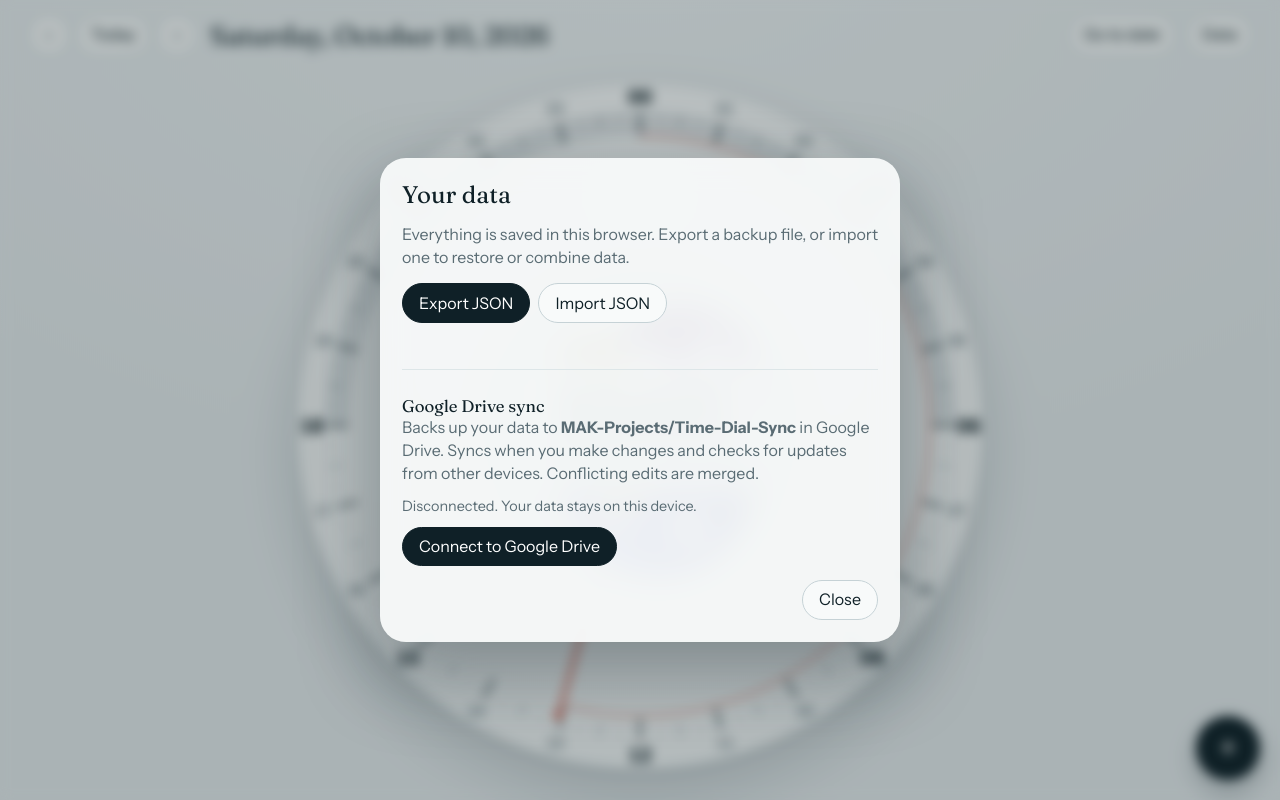
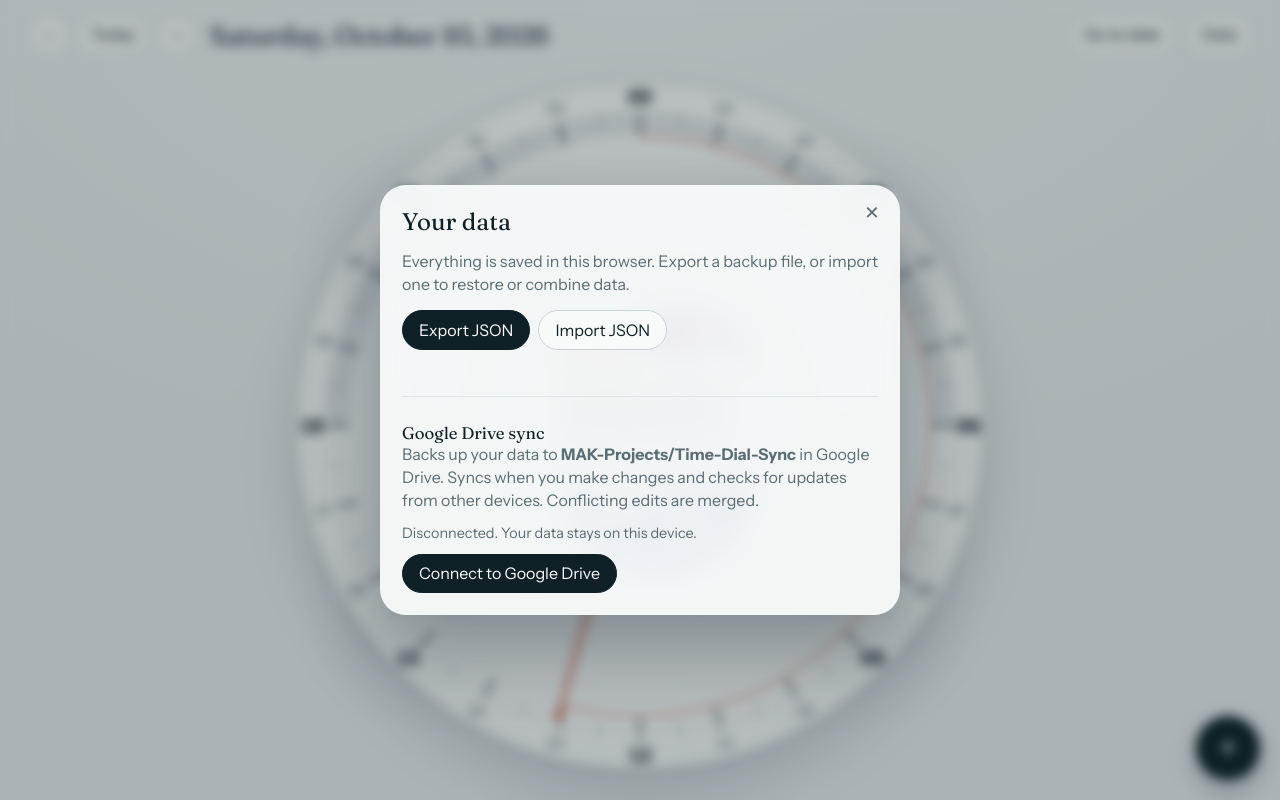
Before and after one commit to bluebeardtitan/time-dial, a website: page index.html in a window 1280 px wide. Both pictures are taken after a click on the button "Data". Drawn offline with Linux system fonts and the light colour scheme.

Commit message:
close button replacement

```diff
--- a/index.html
+++ b/index.html
@@ -146,10 +146,13 @@
 .bub .cnt{position:absolute;top:-5px;right:-5px;min-width:20px;height:20px;padding:0 5px;border-radius:10px;background:var(--c);color:#fff;font-size:11px;font-weight:700;line-height:20px;text-align:center;box-shadow:0 2px 6px rgba(15,32,39,.28)}
 
 /* ---- Dialogs ---- */
-dialog{border:0;padding:0;border-radius:26px;width:min(520px,calc(100vw - 24px));max-height:calc(100dvh - 24px);background:rgba(248,250,250,.94);backdrop-filter:blur(14px);box-shadow:0 30px 80px rgba(15,32,39,.35);color:var(--ink)}
+dialog{position:relative;border:0;padding:0;border-radius:26px;width:min(520px,calc(100vw - 24px));max-height:calc(100dvh - 24px);background:rgba(248,250,250,.94);backdrop-filter:blur(14px);box-shadow:0 30px 80px rgba(15,32,39,.35);color:var(--ink)}
 dialog[open]{animation:pop .22s ease-out}@keyframes pop{from{transform:scale(.96);opacity:0}}
 dialog::backdrop{background:rgba(15,32,39,.28);backdrop-filter:blur(6px)}
 .sheet{padding:22px;display:grid;gap:14px}.sheet h2{margin:0;font:500 1.5rem Fraunces,Georgia,serif}
+.xclose{position:absolute;top:10px;right:10px;width:36px;height:36px;border:0;background:none;color:var(--mute);font:1.15rem/1 "Instrument Sans";border-radius:50%;display:grid;place-items:center;z-index:1;transition:background .18s var(--ease),color .18s var(--ease)}
+.xclose:hover{background:rgba(15,32,39,.08);color:var(--ink)}
+#data>.sheet>h2,#mind>.sheet>h2{padding-right:40px}
 .grid{display:grid;grid-template-columns:1fr 1fr;gap:12px}
 .f{display:grid;gap:4px;font-size:.9rem;color:var(--mute)}.f.wide{grid-column:1/-1}
 .f input,.f select,.f textarea{border:1px solid var(--line);border-radius:12px;padding:9px 12px;background:#fff;color:var(--ink);width:100%}
@@ -206,6 +209,7 @@
 
 <dialog id="form" aria-labelledby="ftitle"><form id="fform" class="sheet"><h2 id="ftitle"></h2><div class="grid" id="fbody"></div><div class="foot" id="ffoot"></div></form></dialog>
 <dialog id="data" aria-labelledby="dtitle"><div class="sheet">
+  <button type="button" class="xclose" id="dclose" aria-label="Close">&#10005;</button>
   <h2 id="dtitle">Your data</h2>
   <p style="margin:0;color:var(--mute)">Everything is saved in this browser. Export a backup file, or import one to restore or combine data.</p>
   <div class="foot" style="justify-content:flex-start"><button class="btn pri" id="exp">Export JSON</button><button class="btn" id="impBtn">Import JSON</button><input id="imp" type="file" accept=".json,application/json" hidden></div>
@@ -217,14 +221,14 @@
     <div id="dstate" role="status" class="dstate">Disconnected. Your data stays on this device.</div>
     <div class="foot" style="justify-content:flex-start"><button class="btn pri" id="dcon">Connect to Google Drive</button><button class="btn" id="dsync" hidden>Sync now</button><button class="btn" id="ddis" hidden>Disconnect</button></div>
   </div>
-  <div class="foot"><button class="btn" id="dclose">Close</button></div>
 </div></dialog>
 <dialog id="mind" aria-labelledby="mindtitle"><div class="sheet">
+  <button type="button" class="xclose" id="mindClose" aria-label="Close">&#10005;</button>
   <h2 id="mindtitle">On my mind</h2>
   <p style="margin:0;color:var(--mute)">Quick notes with no time or category yet — turn them into plans with “Plan my day”.</p>
   <div class="mindnew"><input id="mindIn" type="text" maxlength="120" placeholder="What’s on your mind?" aria-label="New note"><button class="btn pri" id="mindAdd">Add note</button></div>
   <div id="mindList" class="clist"></div>
-  <div class="foot"><button class="btn danger" id="mindClear">Clear all</button><span style="flex:1"></span><button class="btn" id="mindClose">Close</button><button class="btn pri" id="mindPlan">Plan my day</button></div>
+  <div class="foot"><button class="btn danger" id="mindClear">Clear all</button><span style="flex:1"></span><button class="btn pri" id="mindPlan">Plan my day</button></div>
 </div></dialog>
 <dialog id="plan" aria-labelledby="plantitle"><div class="sheet" id="planbody" style="display:grid;gap:14px">
   <div style="text-align:center"><h2 id="plantitle" style="font:500 1.5rem/1.15 Fraunces,Georgia,serif;margin:0 0 2px;overflow-wrap:anywhere">Plan your day</h2></div>
```
